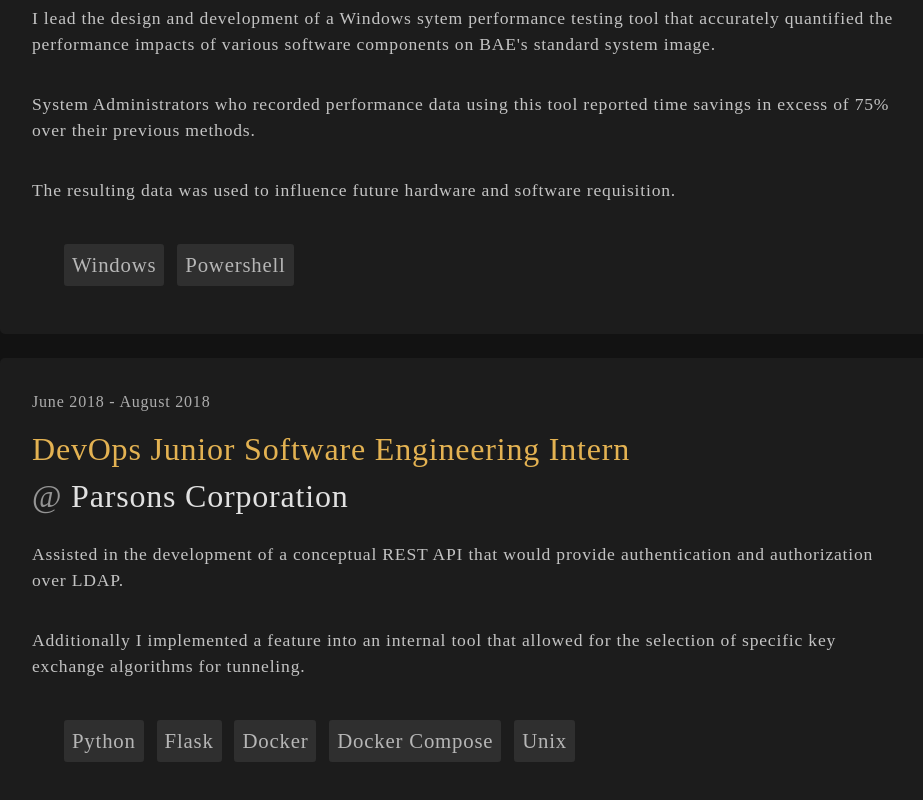
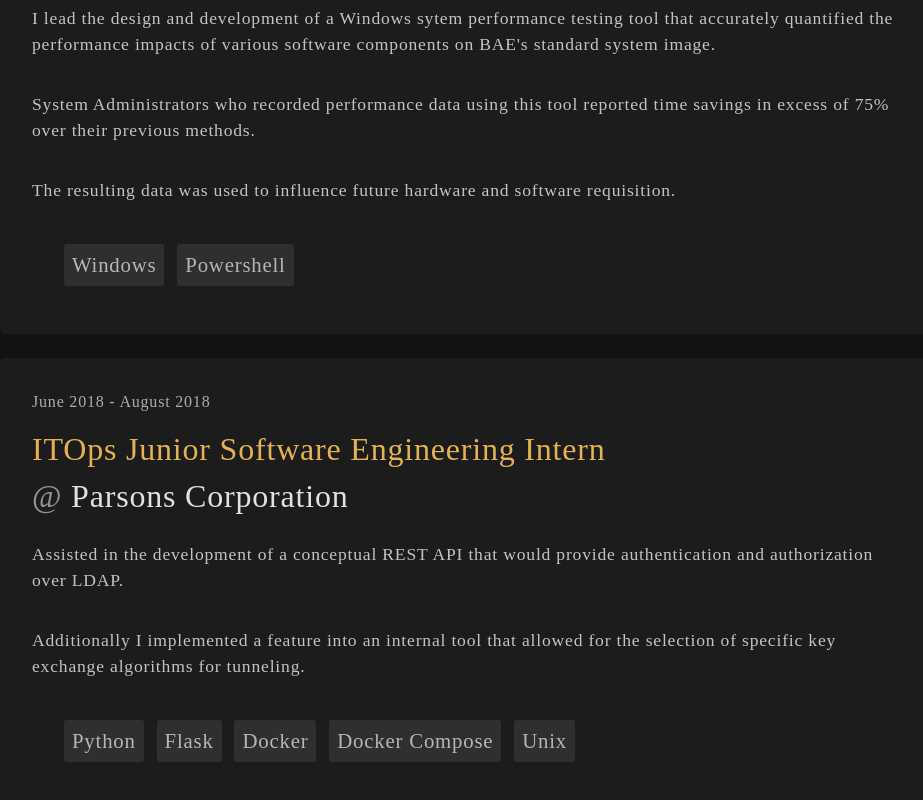
Before and after one commit to ItsNotCam/Portfolio-Site, a React (Vite) app: page / in a window 1280 px wide. Shown: the part 4372-5172 px from the top of the page, without its empty margins (170-1093 px from the left). Built offline with nearby package versions, Linux system fonts and the light colour scheme; the HTML template or start-up script is replaced by a standard one; a web font is replaced by a local one.

Commit message:
Updated Parsons Corp. job title

```diff
--- a/src/pages/experience/_ExperienceList.ts
+++ b/src/pages/experience/_ExperienceList.ts
@@ -63,7 +63,7 @@
   {
     company: "Parsons Corporation",
     location: "Centreville, VA",
-    title: "DevOps Junior Software Engineering Intern",
+    title: "ITOps Junior Software Engineering Intern",
     start_month: "June",
     start_year: "2018",
     end_month: "August",
```
